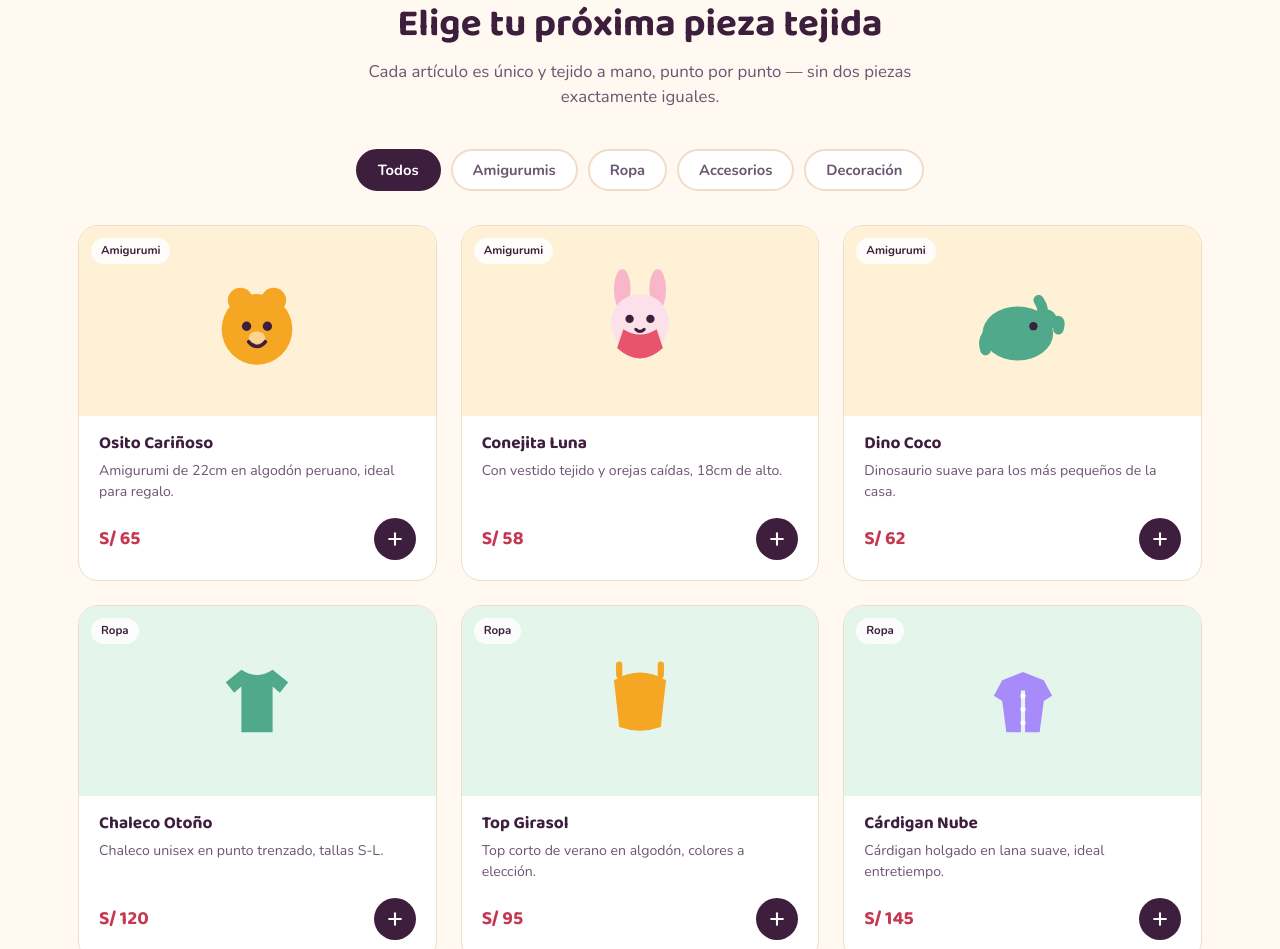
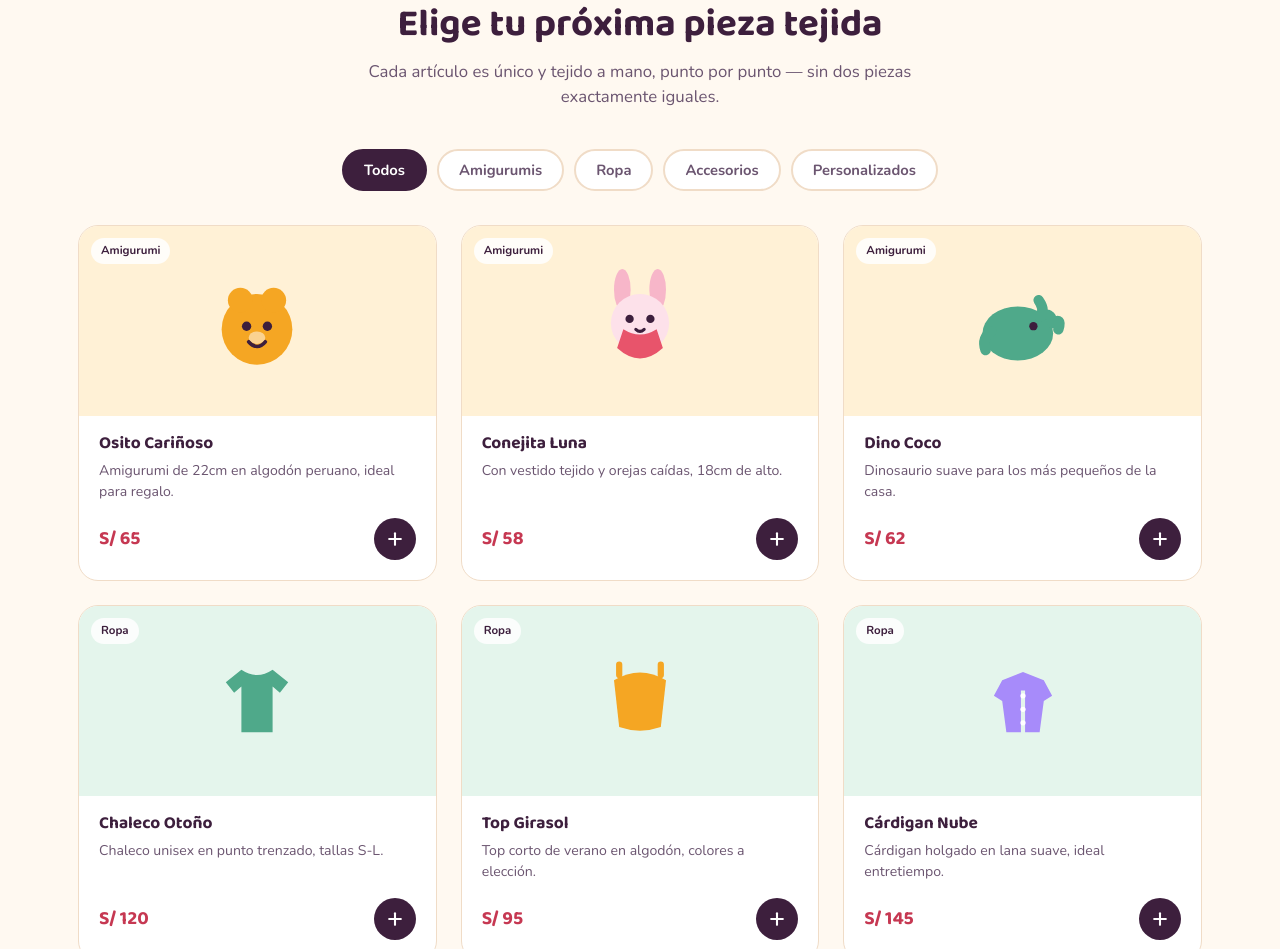
Before and after one commit to tejidosnicogurumi-debug/nicogurumi-tienda, a website: page index.html in a window 1280 px wide. Shown: the part 1125-2074 px from the top of the page. Drawn offline with nearby package versions, Linux system fonts and the light colour scheme.

Commit message:
Update index.html

```diff
--- a/index.html
+++ b/index.html
@@ -617,7 +617,7 @@
       <button class="filter-btn" data-cat="amigurumi">Amigurumis</button>
       <button class="filter-btn" data-cat="ropa">Ropa</button>
       <button class="filter-btn" data-cat="accesorios">Accesorios</button>
-      <button class="filter-btn" data-cat="decoracion">Decoración</button>
+      <button class="filter-btn" data-cat="personalizados">Personalizados</button>
     </div>
     <div class="grid" id="productGrid"></div>
   </section>
```
